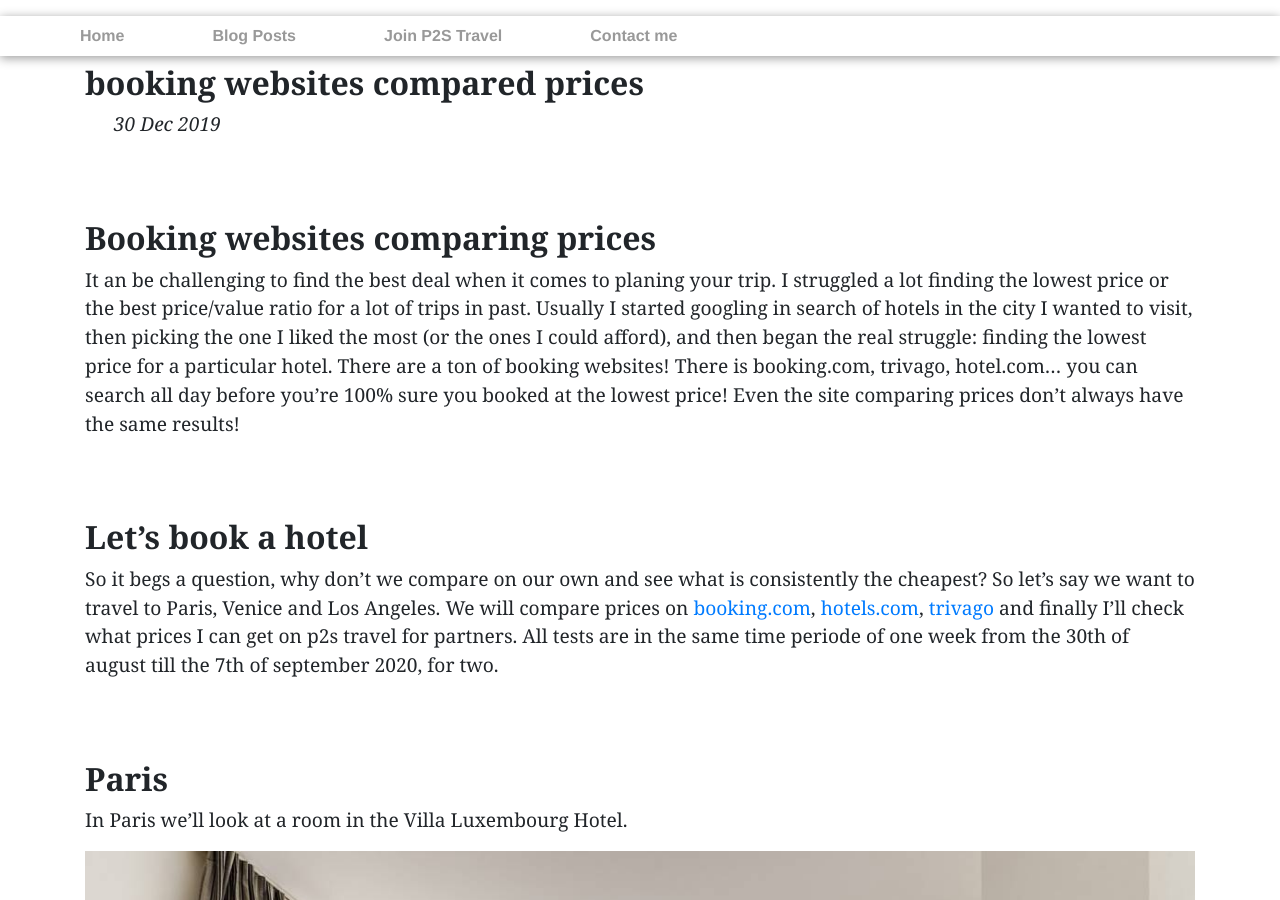
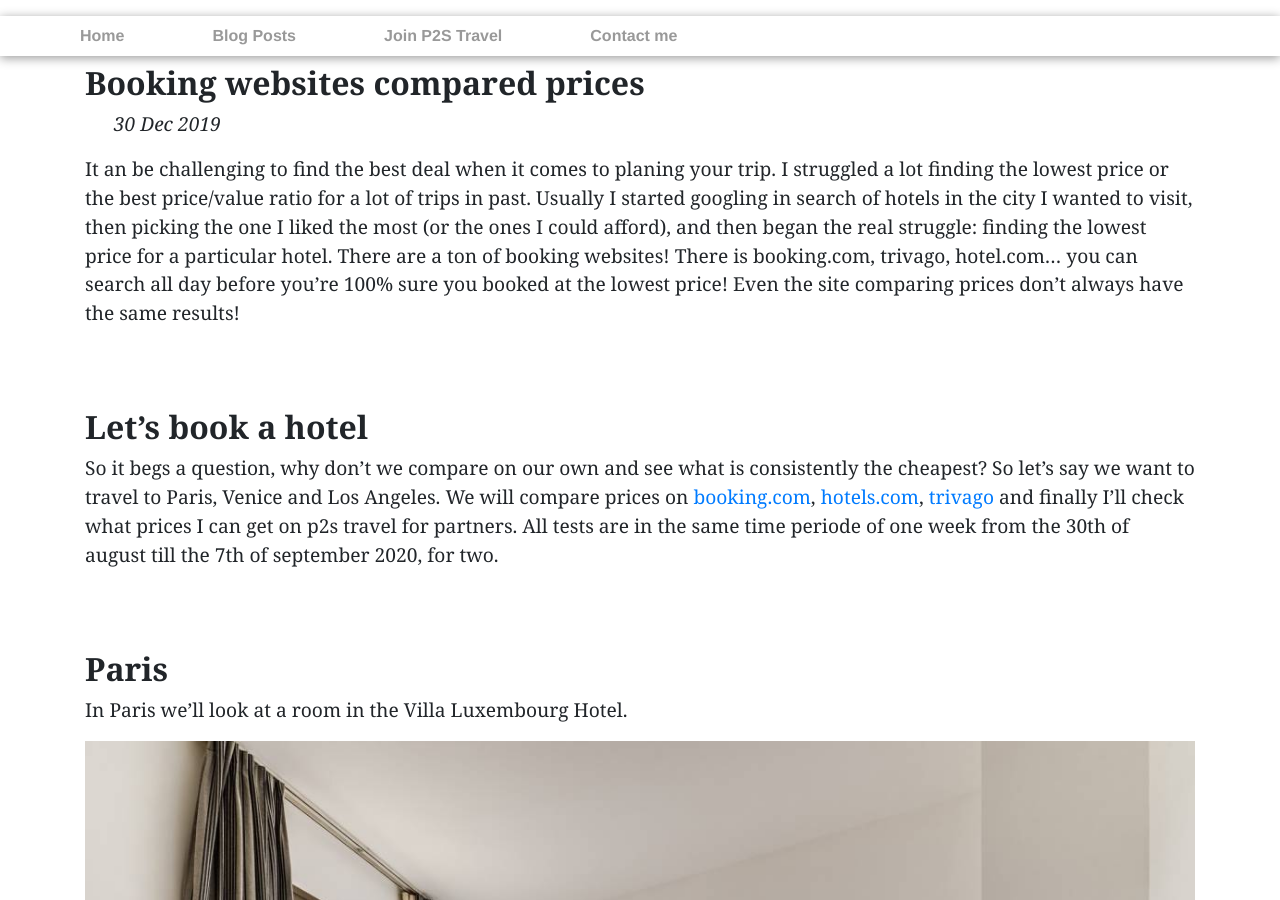
Before and after one commit to jdtravelp2s/jdtravelp2s.github.io, a Jekyll site: the page built from _posts/2019-12-30-booking-websites.md, in a window 1280 px wide and 900 px high. Built offline with Jekyll 4.4.1, drawn with Linux system fonts in a browser that asks for light colours.

Commit message:
correcting headline

```diff
--- a/_posts/2019-12-30-booking-websites.md
+++ b/_posts/2019-12-30-booking-websites.md
@@ -1,10 +1,8 @@
 ---
 layout : post
-title : booking websites compared prices
+title : Booking websites compared prices
 Date : 2019-12-30
 ---
-
-# Booking websites comparing prices
 
 It an be challenging to find the best deal when it comes to planing your trip. I struggled a lot finding the lowest price or the best price/value ratio for a lot of trips in past. Usually I started googling in search of hotels in the city I wanted to visit, then picking the one I liked the most (or the ones I could afford), and then began the real struggle: finding the lowest price for a particular hotel. There are a ton of booking websites! There is booking.com, trivago, hotel.com... you can search all day before you're 100% sure you booked at the lowest price! Even the site comparing prices don't always have the same results!
 
```
